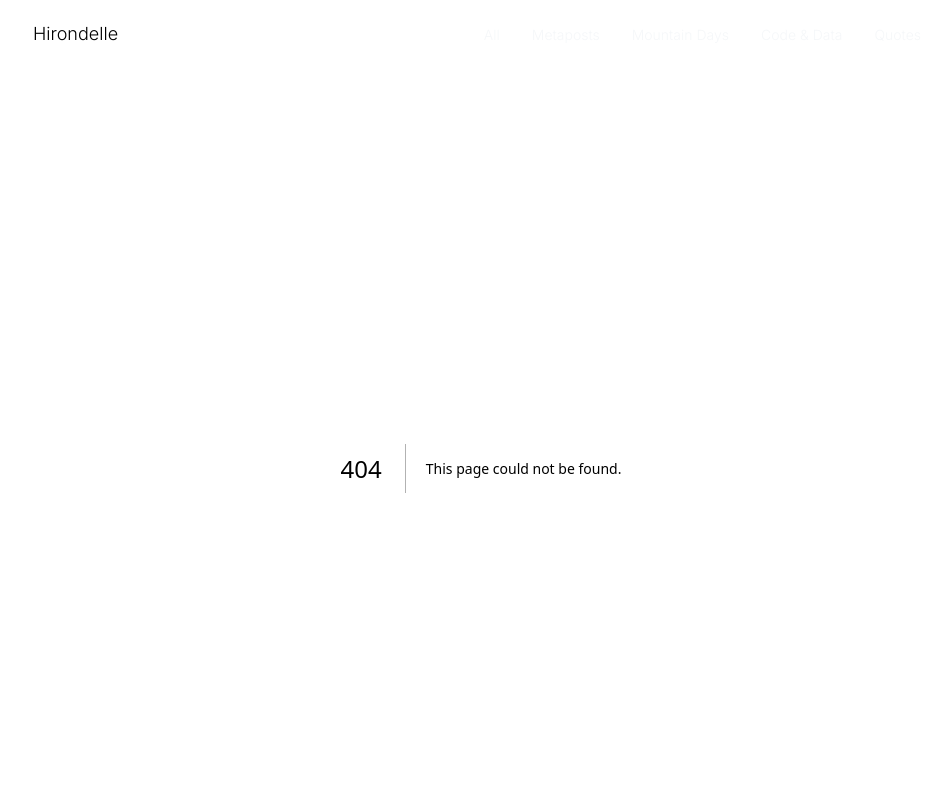
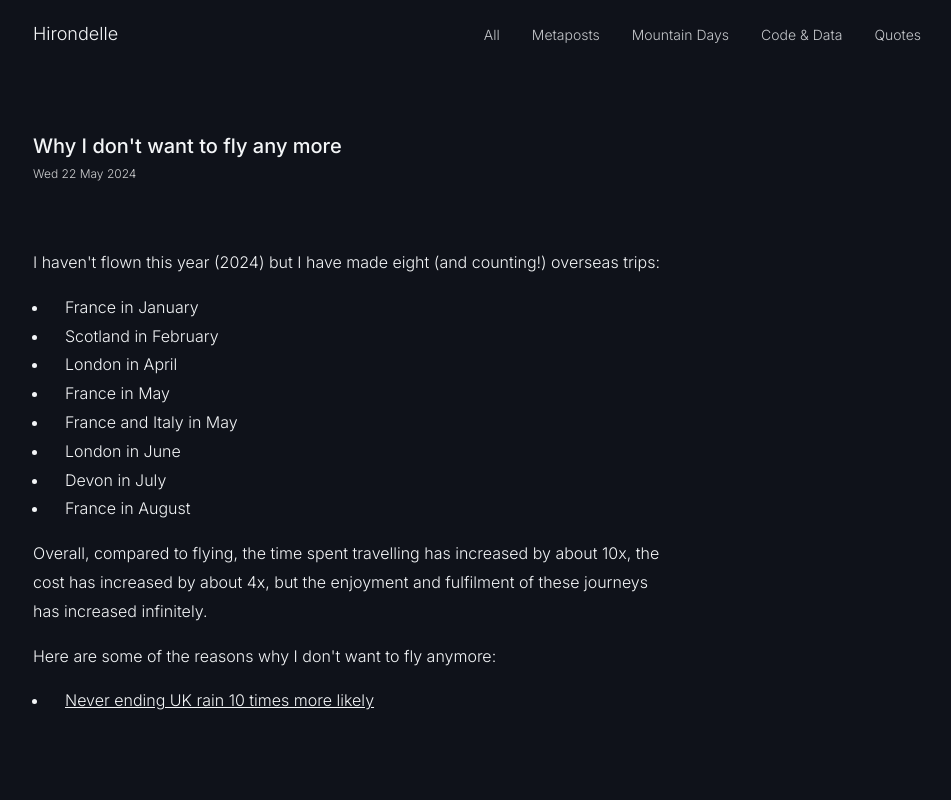
Before and after one commit to samjamead/hirondelle, a Next.js app: page /nomoreflying in a window 1280 px wide. Before the commit this address had no page. Shown: the top 800 px of the page, without its empty margins (159-1110 px from the left). Built offline with nearby package versions, Linux system fonts and the light colour scheme.

Commit message:
New post

```diff
--- /dev/null
+++ b/app/(posts)/nomoreflying/page.mdx
@@ -0,0 +1,25 @@
+export const metadata = {
+  title: "Why I don't want to fly any more",
+  date: '2024-05-22',
+};
+
+import PostHero from '@/_components/post-hero';
+
+<PostHero metadata={metadata} />
+
+I haven't flown this year (2024) but I have made eight (and counting!) overseas trips:
+
+- France in January
+- Scotland in February
+- London in April
+- France in May
+- France and Italy in May
+- London in June
+- Devon in July
+- France in August
+
+Overall, compared to flying, the time spent travelling has increased by about 10x, the cost has increased by about 4x, but the enjoyment and fulfilment of these journeys has increased infinitely.
+
+Here are some of the reasons why I don't want to fly anymore:
+
+- [Never ending UK rain 10 times more likely](https://www.theguardian.com/world/article/2024/may/22/never-ending-uk-rain-10-times-more-likely-climate-crisis-study)
--- a/app/(posts)/posts.css
+++ b/app/(posts)/posts.css
@@ -4,12 +4,23 @@ h2 {
   font-weight: 500;
 }
 
-article > p {
+article > p,
+article > ul,
+article > ol {
   max-width: 65ch;
   margin-bottom: 1rem;
   line-height: 1.8;
 }
 
-article > p > a {
+article > a,
+article > p > a,
+article > ol > li > a,
+article > ul > li > a {
   text-decoration: underline;
 }
+
+article > ul > li {
+  margin-left: 1rem;
+  padding-left: 1rem;
+  list-style: disc;
+}
```
Also changed, not shown: 1 other file (tests, documents, lock files or other folders).
